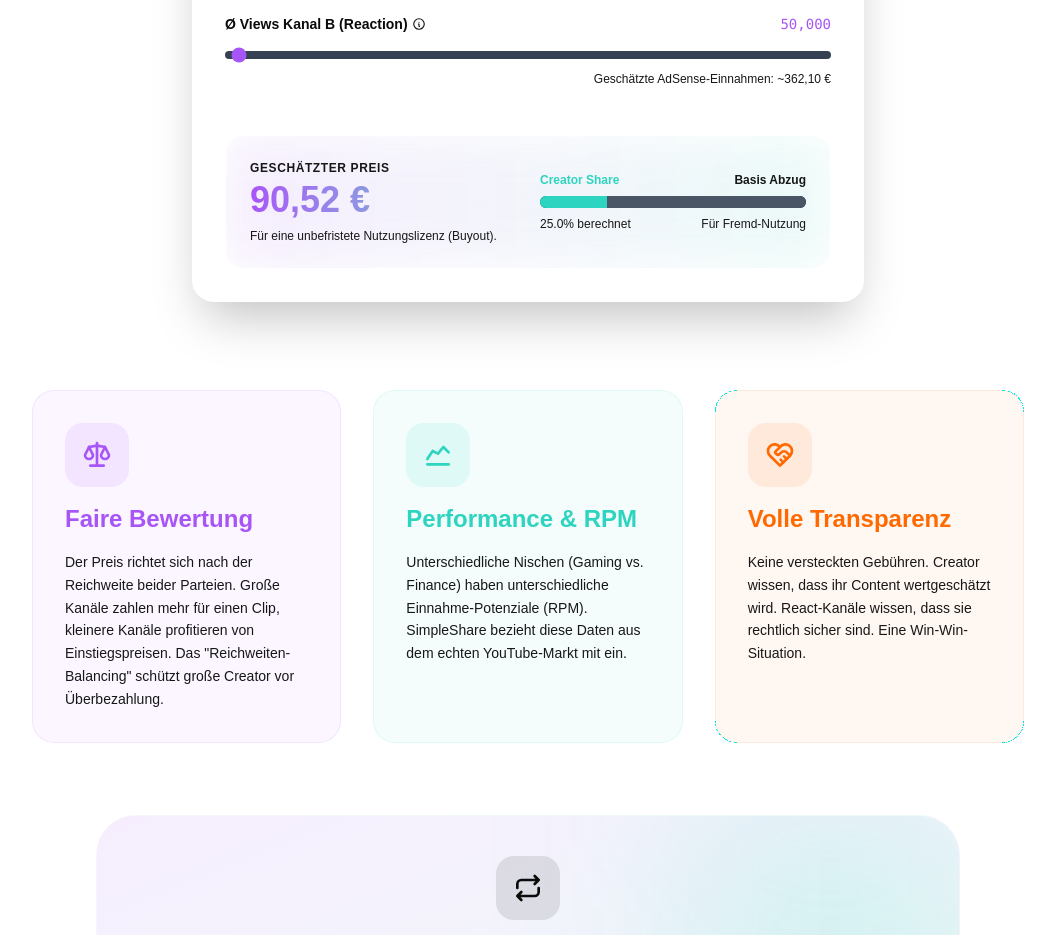
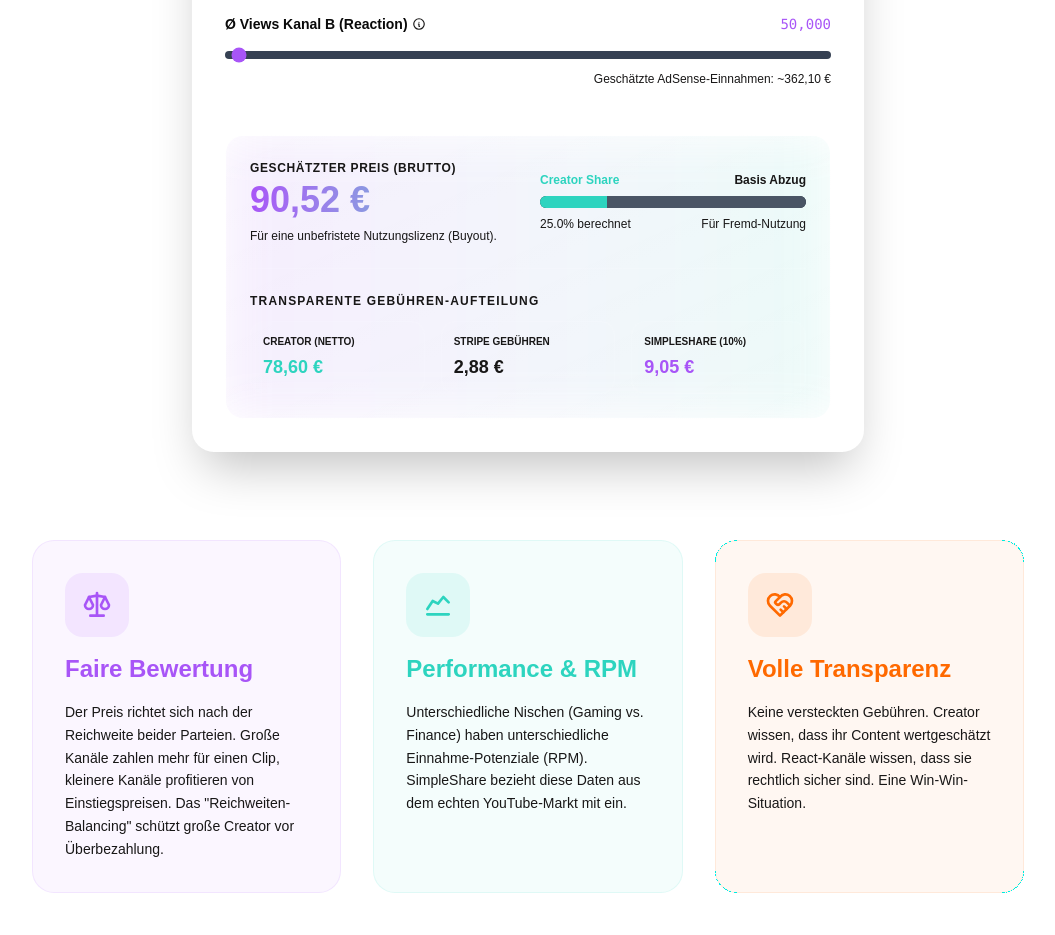
Before and after one commit to JulianKhou/FairShare, a React (Vite) app: page /how-it-works in a window 1280 px wide. Shown: the part 1540-2475 px from the top of the page, without its empty margins (112-1167 px from the left). Built offline with nearby package versions, Linux system fonts and the light colour scheme; no server answers.

Commit message:
Update SimpleShareSimulator.tsx

```diff
--- a/src/components/utility/SimpleShareSimulator.tsx
+++ b/src/components/utility/SimpleShareSimulator.tsx
@@ -22,6 +22,15 @@ export default function SimpleShareSimulator() {
 
   const creatorRevenue = (viewsCreator * customRpm) / 1000;
   const reactorRevenue = (viewsReactor * customRpm) / 1000;
+
+  // Fee Constants
+  const STRIPE_PERCENT = 0.029;
+  const STRIPE_FIXED = 0.25;
+  const PLATFORM_PERCENT = 0.1;
+
+  const stripeFee = price * STRIPE_PERCENT + STRIPE_FIXED;
+  const platformFee = price * PLATFORM_PERCENT;
+  const creatorNet = Math.max(price - stripeFee - platformFee, 0);
 
   useEffect(() => {
     // 2. SimpleShare calculation
@@ -186,12 +195,13 @@ export default function SimpleShareSimulator() {
         </div>
 
         {/* Results */}
-        <div className="mt-6 p-6 rounded-2xl bg-linear-to-br from-white/5 to-white/10 border border-white/5 flex flex-col md:flex-row gap-6 items-center justify-between relative overflow-hidden">
+        <div className="mt-6 p-6 rounded-2xl bg-linear-to-br from-white/5 to-white/10 border border-white/5 flex flex-col gap-6 relative overflow-hidden">
           <div className="absolute inset-0 bg-linear-to-r from-simple-purple/10 to-simple-teal/10 blur-xl z-0"></div>
 
-          <div className="relative z-10 flex flex-col gap-1 w-full md:w-1/2">
+          <div className="relative z-10 flex flex-col md:flex-row items-center justify-between gap-6">
+            <div className="flex flex-col gap-1 w-full md:w-1/2">
               <span className="text-xs text-muted-foreground uppercase tracking-wider font-semibold">
-              Geschätzter Preis
+                Geschätzter Preis (Brutto)
               </span>
               <span className="text-4xl font-bold bg-clip-text text-transparent bg-linear-to-r from-simple-purple to-simple-teal">
                 {price.toLocaleString("de-DE", {
@@ -204,7 +214,7 @@ export default function SimpleShareSimulator() {
               </span>
             </div>
 
-          <div className="relative z-10 w-full md:w-1/2 flex flex-col gap-2">
+            <div className="w-full md:w-1/2 flex flex-col gap-2">
               <div className="flex justify-between text-xs font-semibold">
                 <span className="text-simple-teal">Creator Share</span>
                 <span className="text-muted-foreground">Basis Abzug</span>
@@ -226,6 +236,49 @@ export default function SimpleShareSimulator() {
               </div>
             </div>
           </div>
+
+          {/* Fee Breakdown */}
+          <div className="relative z-10 pt-6 border-t border-white/10 space-y-3">
+            <h4 className="text-xs font-bold text-muted-foreground uppercase tracking-widest">
+              Transparente Gebühren-Aufteilung
+            </h4>
+            <div className="grid grid-cols-1 sm:grid-cols-3 gap-4">
+              <div className="p-3 rounded-xl bg-white/5 border border-white/5">
+                <div className="text-[10px] text-muted-foreground uppercase font-bold mb-1">
+                  Creator (Netto)
+                </div>
+                <div className="text-lg font-bold text-simple-teal">
+                  {creatorNet.toLocaleString("de-DE", {
+                    style: "currency",
+                    currency: "EUR",
+                  })}
+                </div>
+              </div>
+              <div className="p-3 rounded-xl bg-white/5 border border-white/5">
+                <div className="text-[10px] text-muted-foreground uppercase font-bold mb-1">
+                  Stripe Gebühren
+                </div>
+                <div className="text-lg font-bold text-muted-foreground">
+                  {stripeFee.toLocaleString("de-DE", {
+                    style: "currency",
+                    currency: "EUR",
+                  })}
+                </div>
+              </div>
+              <div className="p-3 rounded-xl bg-white/5 border border-white/5">
+                <div className="text-[10px] text-muted-foreground uppercase font-bold mb-1">
+                  SimpleShare (10%)
+                </div>
+                <div className="text-lg font-bold text-simple-purple">
+                  {platformFee.toLocaleString("de-DE", {
+                    style: "currency",
+                    currency: "EUR",
+                  })}
+                </div>
+              </div>
+            </div>
+          </div>
+        </div>
       </div>
     </div>
   );
```
Lines whose indentation alone changed are shown as unchanged.
